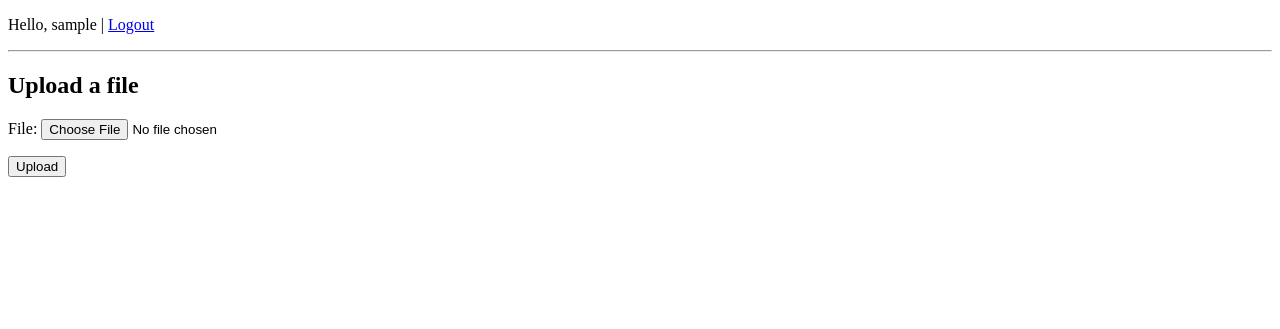
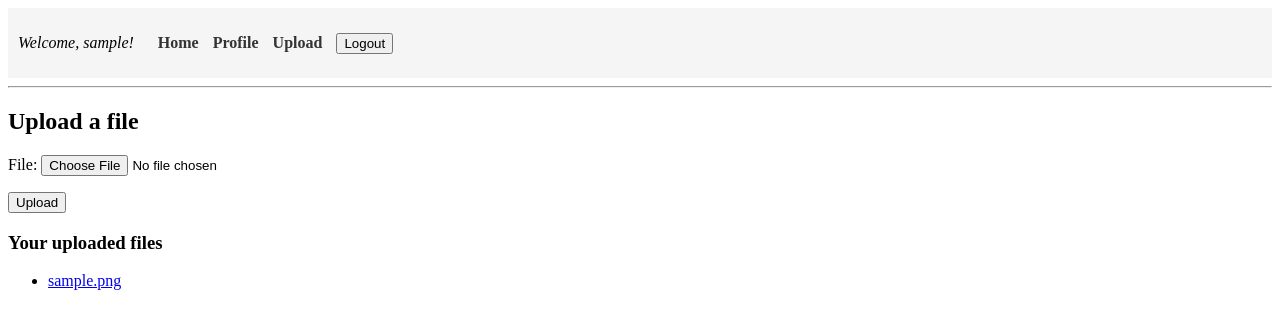
Before and after one commit to jsan0211/django_fileshare, a Django app: page /files/upload/ in a window 1280 px wide. Shown: the top 329 px of the page. Run offline with Django 5.2, Linux system fonts and the light colour scheme; a user stored in the database is signed in; tables that the repository leaves empty hold one stand-in row (values such as "Sample post").

Commit message:
Working login, logout, nav, and profile system. Upload system active. Styling started.

```diff
--- a/core/templates/base.html
+++ b/core/templates/base.html
@@ -3,17 +3,47 @@
 <head>
     <meta charset="UTF-8">
     <title>{% block title %}FileShare{% endblock %}</title>
+        <style>
+            nav {
+                background: #f5f5f5;
+                padding: 10px;
+            }
+            nav a {
+                margin-right: 10px;
+                text-decoration: none;
+                font-weight: bold;
+                color: #333;
+            }
+            nav a:hover {
+                text-decoration: underline;
+            }
+            nav p {
+                display: inline-block;
+                margin-right: 20px;
+                font-style: italic;
+            }
+        </style>
 </head>
 <body>
     <nav>
-        {% if user.is_authenticated %}
-            <p>Hello, {{ user.username }} | <a href="{% url 'logout' %}">Logout</a></p>
-        {% else %}
-            <a href="{% url 'login' %}">Login</a> | <a href="{% url 'register' %}">Register</a>
-        {% endif %}
+    {% if user.is_authenticated %}
+        <p>Welcome, {{ user.username }}!</p>
+        <a href="{% url 'home' %}">Home</a>
+        <a href="{% url 'profile' %}">Profile</a>
+        <a href="{% url 'upload' %}">Upload</a>
+        <form method="post" action="{% url 'logout' %}" style="display:inline;">
+            {% csrf_token %}
+            <button type="submit">Logout</button>
+        </form>
+
+    {% else %}
+        <a href="{% url 'login' %}">Login</a>
+        <a href="{% url 'register' %}">Register</a>
+    {% endif %}
     </nav>
 
     <hr>
+
 
     {% block content %}
     {% endblock %}
--- a/core/urls.py
+++ b/core/urls.py
@@ -1,11 +1,12 @@
 from django.urls import path
 from . import views
 from django.contrib.auth.views import LoginView, LogoutView
+from django.urls import reverse_lazy
 
 urlpatterns = [
     path('', views.home, name='home'),
     path('login/', LoginView.as_view(template_name='core/login.html'), name='login'),
-    path('logout/', LogoutView.as_view(), name='logout'),
+    path('logout/', LogoutView.as_view(next_page='home'), name='logout'),
     path('register/', views.register, name='register'),
     path('profile/', views.profile, name='profile'),
 ]
--- a/files/models.py
+++ b/files/models.py
@@ -2,9 +2,9 @@ from django.db import models
 from django.contrib.auth.models import User
 
 class UploadedFile(models.Model): # defining a database table. Turns into real table via migrations
-    user = models.ForeignKey(User, on_delete=models.CASCADE) # connects file to a specific user (uploader) if user deleted then delete files
     file = models.FileField(upload_to='uploads/') # defines field to store actual file
+    uploaded_by = models.ForeignKey(User, on_delete=models.CASCADE) # connects file to a specific user (uploader) if user deleted then delete files
     uploaded_at = models.DateTimeField(auto_now_add=True) # django autofills timestamp
 
     def __str__(self): # just for display in django admin or debug
-        return f"{self.file.name} uploaded by {self.user.username}" # output format
+        return f"{self.file.name} uploaded by {self.uploaded_by.username}" # output format
--- a/files/templates/files/upload.html
+++ b/files/templates/files/upload.html
@@ -7,4 +7,17 @@
     {{ form.as_p }}
     <button type="submit">Upload</button>
   </form>
+
+<h3>Your uploaded files</h3>
+<ul>
+  {% for file in user_files %}
+    <li>
+      <a href="{% url 'secure_download' file.id %}">
+        {{ file.file.name|cut:"uploads/" }}
+      </a>
+    </li>
+  {% empty %}
+    <li>No files uploaded yet.</li>
+  {% endfor %}
+</ul>
 {% endblock %}
--- a/files/urls.py
+++ b/files/urls.py
@@ -3,4 +3,5 @@ from . import views
 
 urlpatterns = [
     path('upload/', views.upload_file_view, name='upload'),
+    path('download/<int:file_id>/', views.secure_download, name='secure_download'),
 ]
--- a/files/views.py
+++ b/files/views.py
@@ -1,6 +1,9 @@
 from django.shortcuts import render, redirect
+from django.http import FileResponse, Http404
 from django.contrib.auth.decorators import login_required
 from .forms import UploadFileForm
+from .models import UploadedFile
+import os
 
 @login_required
 def upload_file_view(request):
@@ -8,9 +11,29 @@ def upload_file_view(request):
         form = UploadFileForm(request.POST, request.FILES)
         if form.is_valid():
             uploaded_file = form.save(commit=False)
-            uploaded_file.uploaded_by = request.user
+            uploaded_file.uploaded_by = request.user  # FIXED
             uploaded_file.save()
-            return redirect('upload-success')  # You can make this a “Success” page or back to profile
+            return redirect('upload')  # back to the same page
     else:
         form = UploadFileForm()
-    return render(request, 'files/upload.html', {'form': form})
+
+    user_files = UploadedFile.objects.filter(uploaded_by=request.user)  # FIXED
+    return render(request, 'files/upload.html', {
+        'form': form,
+        'user_files': user_files
+    })
+
+
+@login_required
+def secure_download(request, file_id):
+    try:
+        uploaded_file = UploadedFile.objects.get(id=file_id)
+
+        if uploaded_file.uploaded_by != request.user:
+            raise Http404("You don't have permission to access this file.")
+
+        file_path = uploaded_file.file.path
+        return FileResponse(open(file_path, 'rb'), as_attachment=True)
+
+    except UploadedFile.DoesNotExist:
+        raise Http404("File not found.")
```
Also changed, not shown: core/templates/core/home.html (+9 -0 lines), django_fileshare/settings.py (+6 -3 lines), manage_server.py (+19 -11 lines), files/migrations/0001_initial.py, 1 other file.
